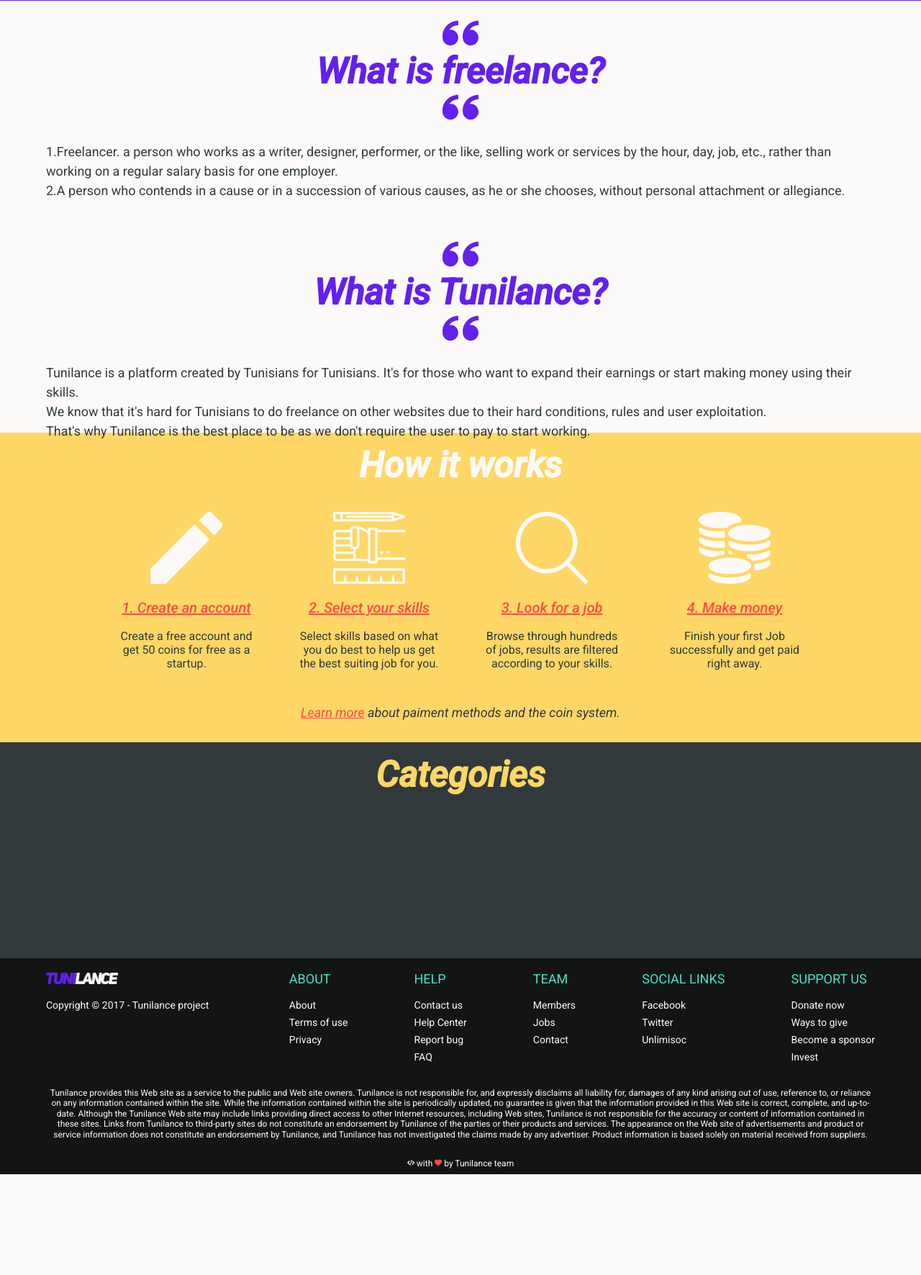
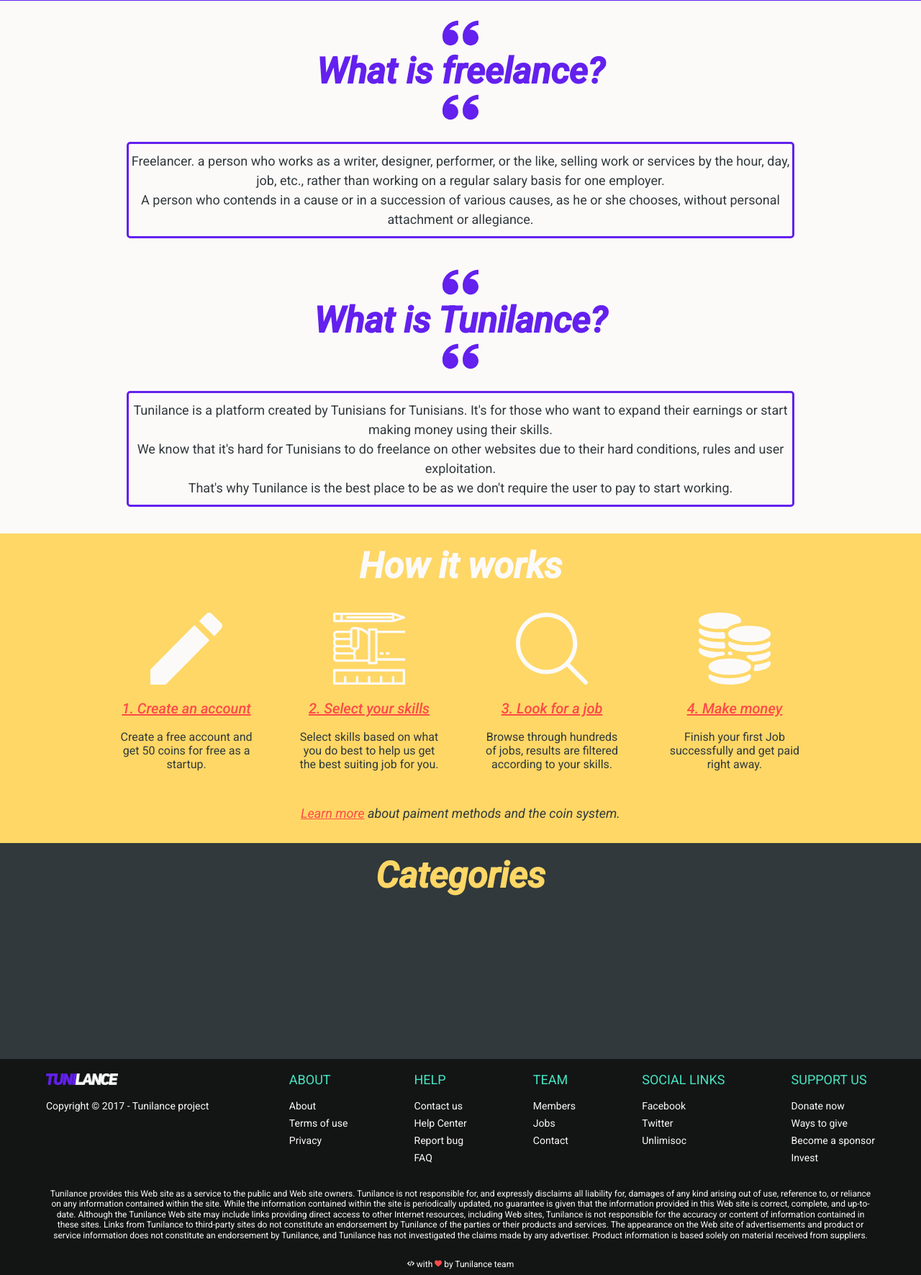
Before and after one commit to kairodem/freelance, a PHP site: page / in a window 1280 px wide. Shown: the part 449-2220 px from the top of the page at 72% size. Before the commit the page ends 2080 px from the top, so only its background shows below. Run offline with PHP 8.4, Linux system fonts and the light colour scheme.

Commit message:
Added border around content1 p

```diff
--- a/assets/css/main.css
+++ b/assets/css/main.css
@@ -156,7 +156,7 @@
 }
 .content1{
 	width: 100%;
-	height: 560px;
+	height: 700px;
 	margin-top: 20px;
 }
 .content1 h1{
@@ -170,7 +170,13 @@
 	margin-top: 20px;
 	color: #31393c;
 	line-height: 1.5;
-	margin-bottom: 50px;
+	margin-bottom: 20px;
+	width: 80%;
+	text-align: center;
+	border:3px solid #6320ee;
+	border-radius: 5px;
+	padding-top: 10px;
+	padding-bottom: 10px;
 }
 .content2{
 	width: 100%;
--- a/index.php
+++ b/index.php
@@ -58,18 +58,23 @@
 				<h1>What is freelance?</h1>
 				<img src="assets/img/q.svg" width="50px" style="image-orientation:180deg">
 			</center>
-			<p>1.Freelancer. a person who works as a writer, designer, performer, or the like, selling work or services by the hour, day, job, etc., rather than working on a regular salary basis for one employer.<br>2.A person who contends in a cause or in a succession of various causes, as he or she chooses, without personal attachment or allegiance.
+			<center>
+			<p>Freelancer. a person who works as a writer, designer, performer, or the like, selling work or services by the hour, day, job, etc., rather than working on a regular salary basis for one employer.<br>A person who contends in a cause or in a succession of various causes, as he or she chooses, without personal attachment or allegiance.
 			</p>
+			</center>
+			<br>
 			<center>
 				<img src="assets/img/q.svg" width="50px">
 				<h1>What is Tunilance?</h1>
 				<img src="assets/img/q.svg" width="50px" style="image-orientation:180deg">
 			</center>
+			<center>
 			<p>
 				Tunilance is a platform created by Tunisians for Tunisians. It's for those who want to expand their earnings or start making money using their skills. <br>
 				We know that it's hard for Tunisians to do freelance on other websites due to their hard conditions, rules and user exploitation. <br>
 				That's why Tunilance is the best place to be as we don't require the user to pay to start working.
 			</p>
+			</center>
 		</div>
 	</div>
 	<div class="content2">
```
